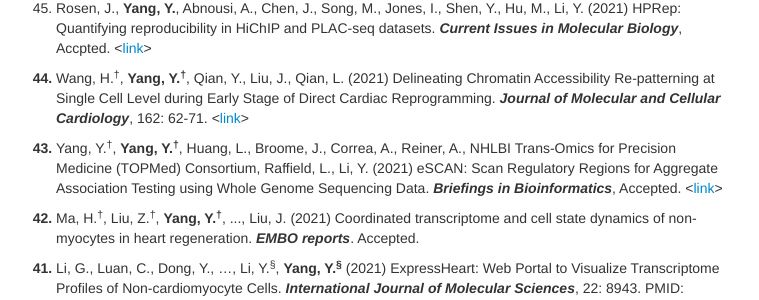
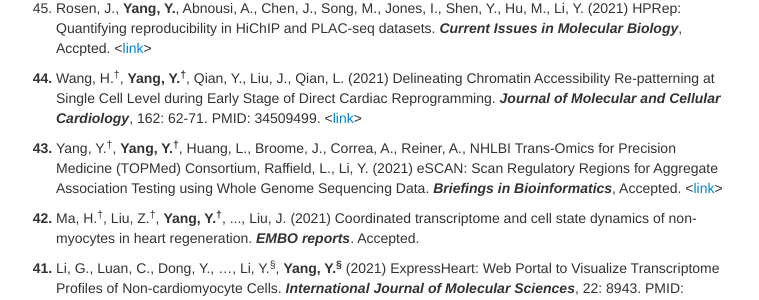
Before and after one commit to yycunc/yycunc.github.io, a Jekyll site: the page built from pages/pubs.md, in a window 1280 px wide and 900 px high, scrolled down 386 px. Shown: the part 150-450 px from the top of the window, without its empty margins (259-1018 px from the left). Built offline with Jekyll 4.4.1, drawn with Linux system fonts in a browser that asks for light colours.

Commit message:
Update pubs.md

```diff
--- a/pages/pubs.md
+++ b/pages/pubs.md
@@ -23,7 +23,7 @@ title: Yuchen Yang's publications
 ### 2021
 <ol start="45"> <li> Rosen, J., <b>Yang, Y.</b>, Abnousi, A., Chen, J., Song, M., Jones, I., Shen, Y., Hu, M., Li, Y. (2021) HPRep: Quantifying reproducibility in HiChIP and PLAC-seq datasets. <i><b>Current Issues in Molecular Biology</b></i>, Accpted. <<a href="https://www.biorxiv.org/content/10.1101/2020.11.23.394239v1">link</a>></li></ol>
 
-<ol start="44" style="font-weight: bold;"> <li><span style="font-weight: normal;">Wang, H.<sup>&dagger;</sup>, <b>Yang, Y.<sup>&dagger;</sup></b>, Qian, Y., Liu, J., Qian, L. (2021) Delineating Chromatin Accessibility Re-patterning at Single Cell Level during Early Stage of Direct Cardiac Reprogramming. <i><b>Journal of Molecular and Cellular Cardiology</b></i>, 162: 62-71. <<a href="https://www.sciencedirect.com/science/article/pii/S0022282821001747">link</a>></span></li></ol>
+<ol start="44" style="font-weight: bold;"> <li><span style="font-weight: normal;">Wang, H.<sup>&dagger;</sup>, <b>Yang, Y.<sup>&dagger;</sup></b>, Qian, Y., Liu, J., Qian, L. (2021) Delineating Chromatin Accessibility Re-patterning at Single Cell Level during Early Stage of Direct Cardiac Reprogramming. <i><b>Journal of Molecular and Cellular Cardiology</b></i>, 162: 62-71. PMID: 34509499. <<a href="https://www.sciencedirect.com/science/article/pii/S0022282821001747">link</a>></span></li></ol>
 
 <ol start="43" style="font-weight: bold;"> <li><span style="font-weight: normal;">Yang, Y.<sup>&dagger;</sup>, <b>Yang, Y.<sup>&dagger;</sup></b>, Huang, L., Broome, J., Correa, A., Reiner, A., NHLBI Trans-Omics for Precision Medicine (TOPMed) Consortium, Raffield, L., Li, Y. (2021) eSCAN: Scan Regulatory Regions for Aggregate Association Testing using Whole Genome Sequencing Data. <i><b>Briefings in Bioinformatics</b></i>, Accepted. <<a href="https://www.biorxiv.org/content/10.1101/2020.11.30.405266v1">link</a>></span></li></ol>
 
```
